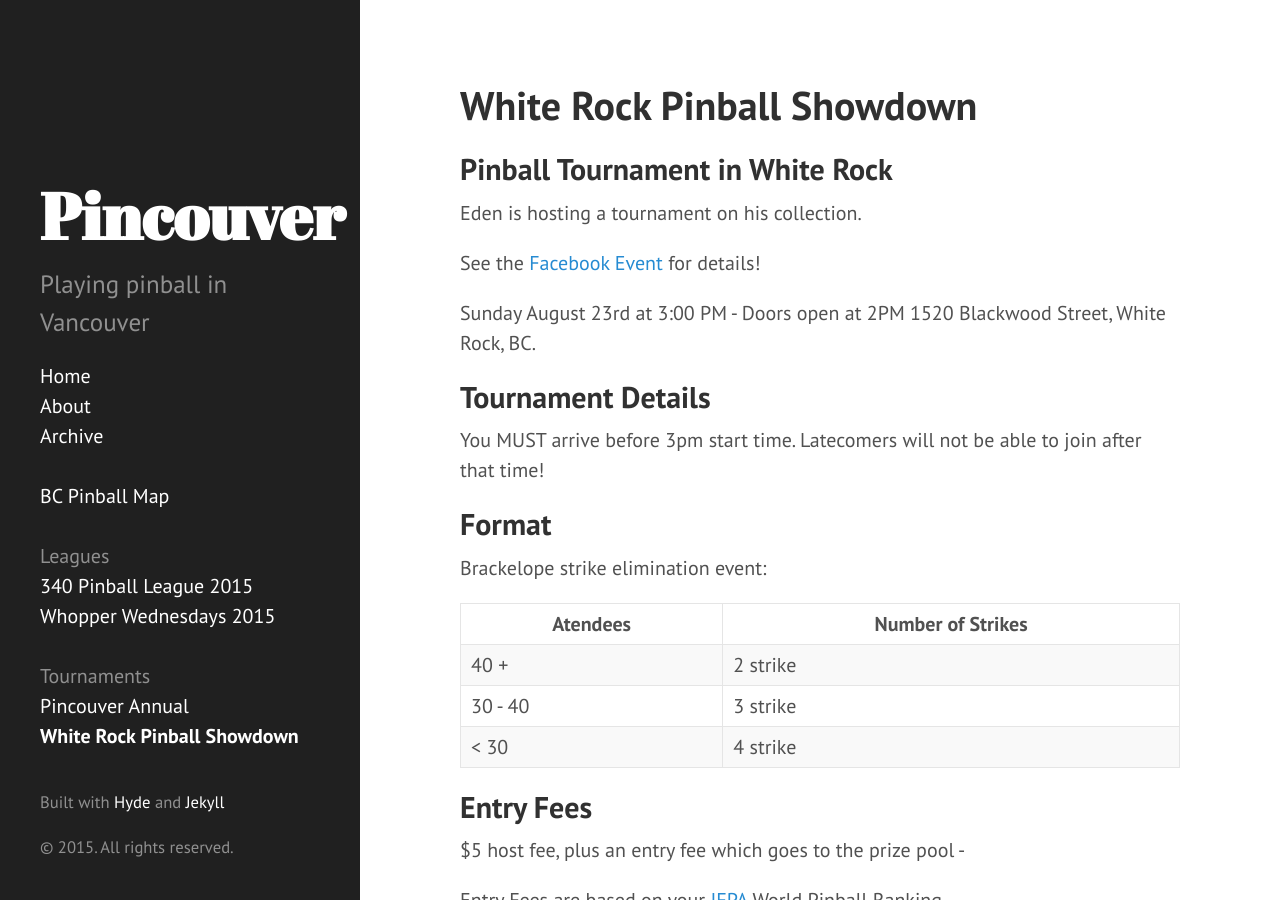
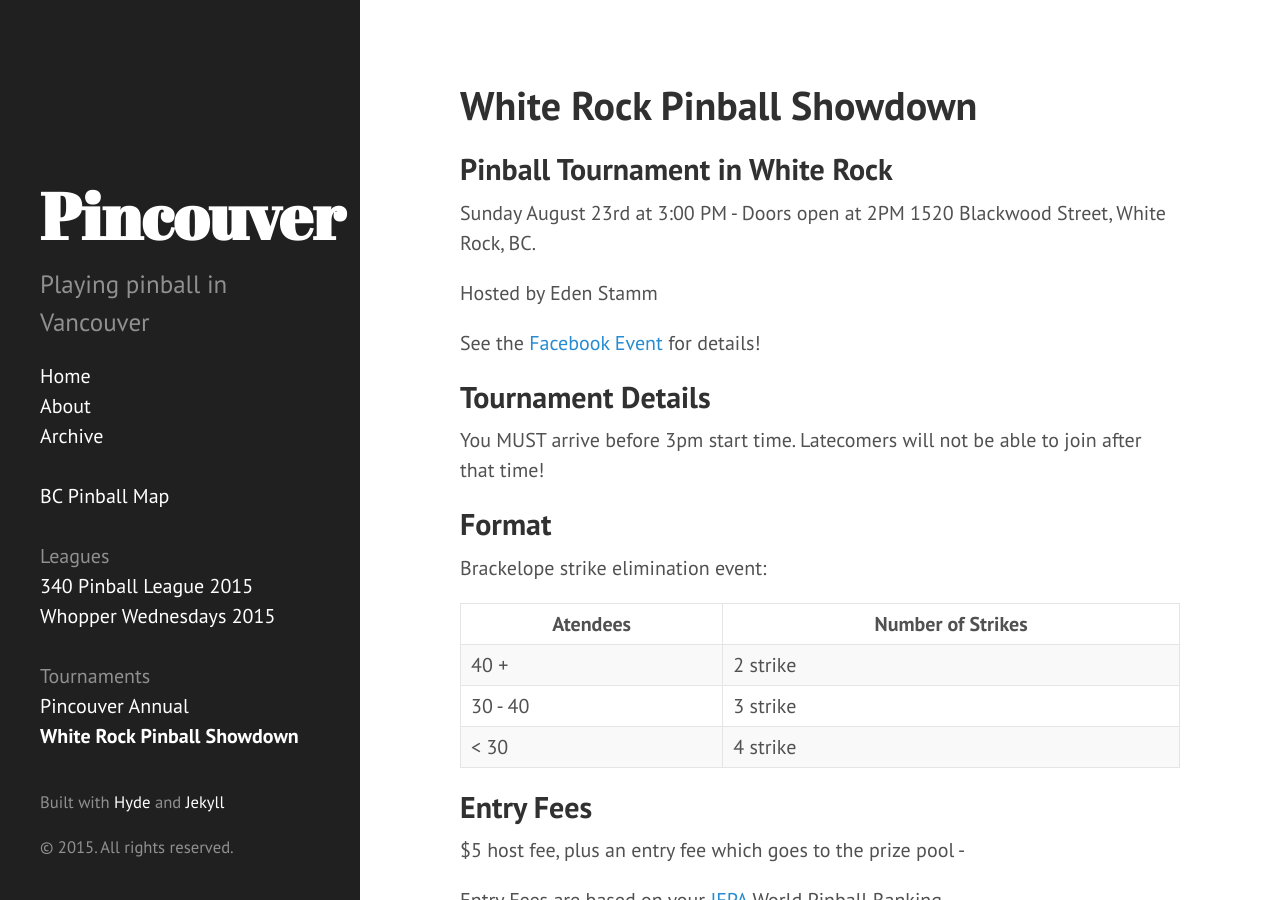
Before and after one commit to lytfyre/VancouverPinball, a Jekyll site: the page built from tournaments/whiterockshowdown.md, in a window 1280 px wide and 900 px high. Built offline with Jekyll 4.4.1, drawn with Linux system fonts in a browser that asks for light colours.

Commit message:
correct wording

```diff
--- a/tournaments/whiterockshowdown.md
+++ b/tournaments/whiterockshowdown.md
@@ -5,13 +5,12 @@ title: White Rock Pinball Showdown
 
 ## Pinball Tournament in White Rock
 
-Eden is hosting a tournament on his collection.
-
-See the [Facebook Event](https://www.facebook.com/events/1620312734891807/) for details!
-
 Sunday August 23rd at 3:00 PM - Doors open at 2PM
 1520 Blackwood Street, White Rock, BC.
 
+Hosted by Eden Stamm
+
+See the [Facebook Event](https://www.facebook.com/events/1620312734891807/) for details!
 
 ## Tournament Details
 
```
Also changed, not shown: _posts/2015-08-08-whiterockshowdown.md (+1 -1 lines).
